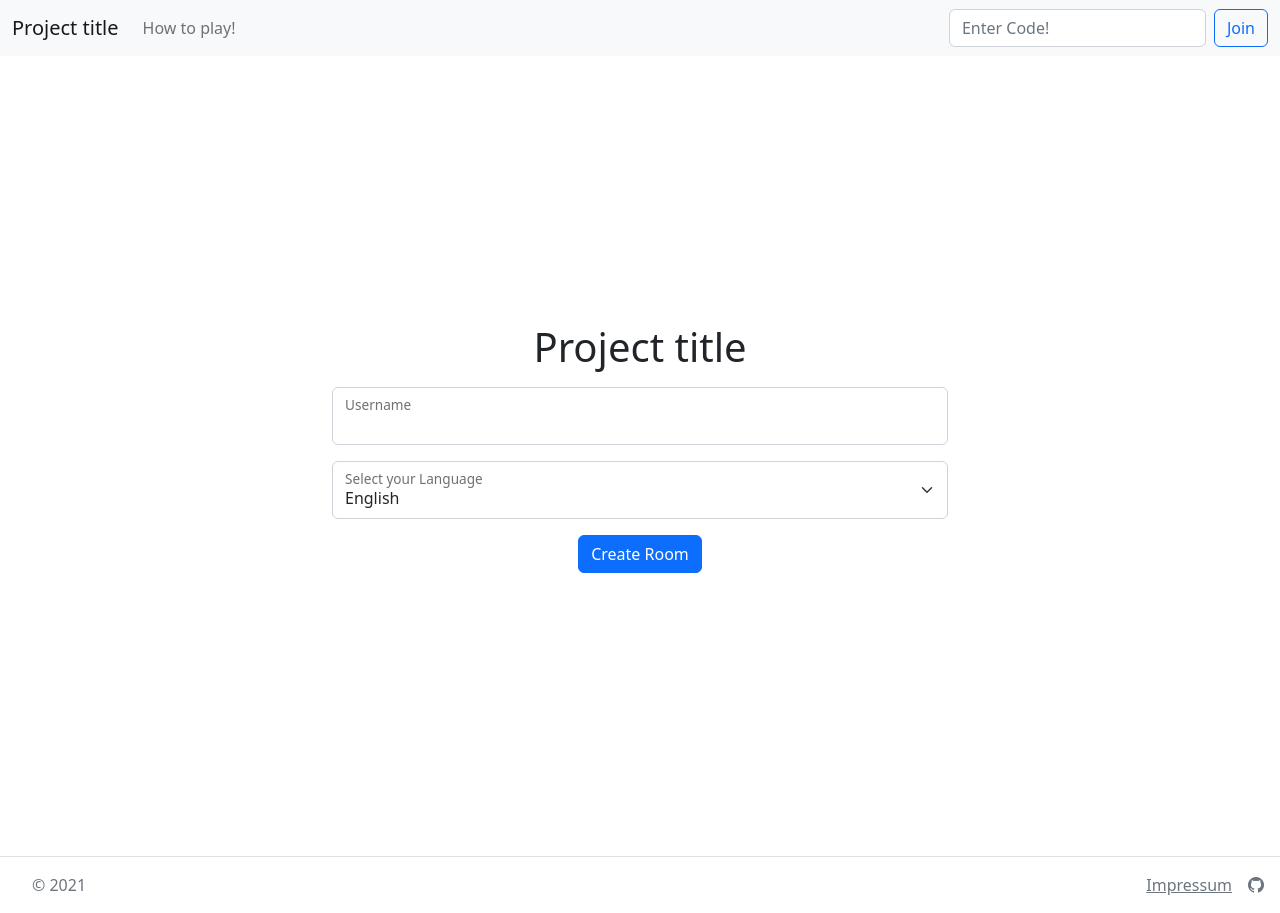
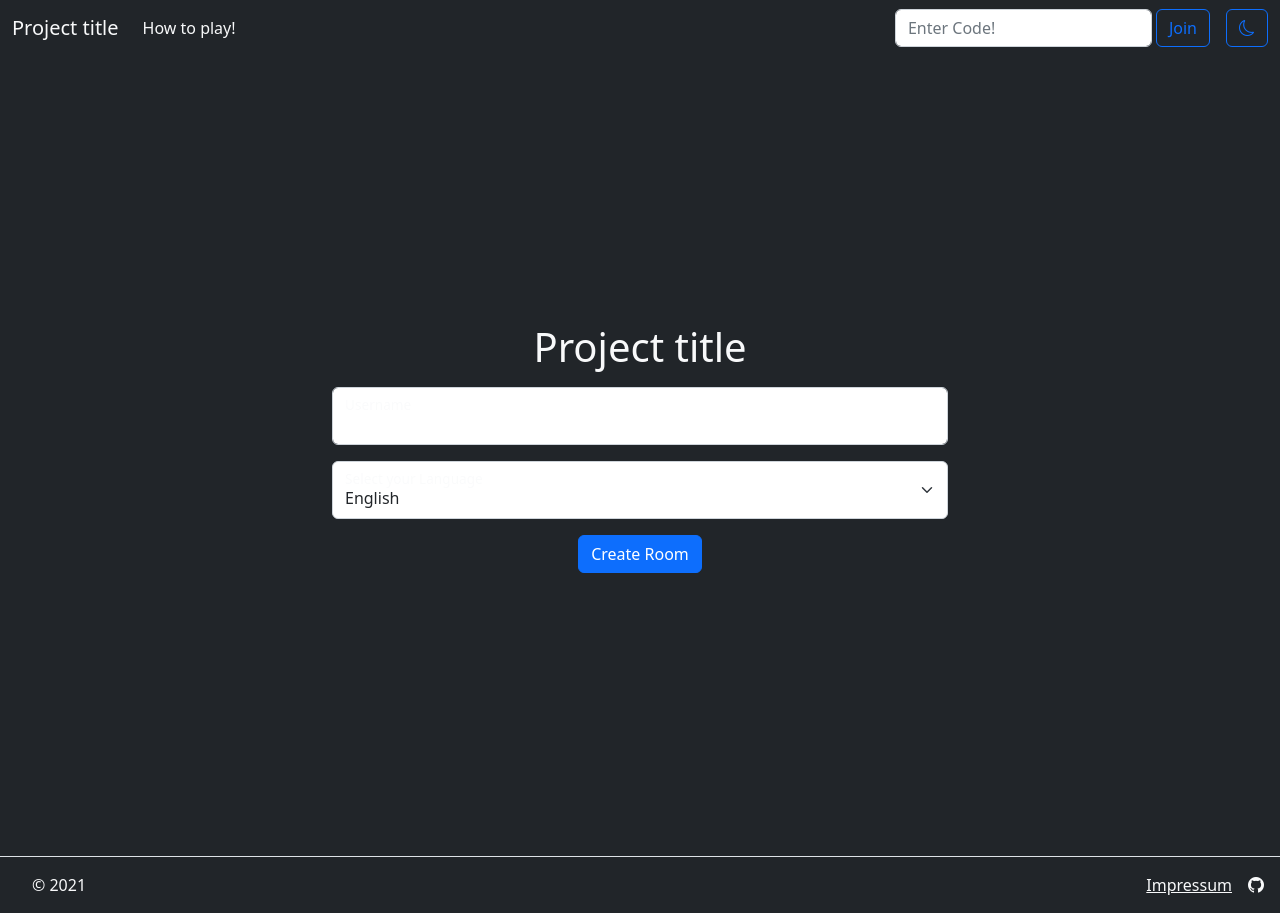
Before and after one commit to friesenjungs/kodenavne, a Flask app: page / in a window 1280 px wide. Run offline with Flask 2, Linux system fonts and the light colour scheme.

Commit message:
added dark mode

```diff
--- a/static/js/base.js
+++ b/static/js/base.js
@@ -2,3 +2,10 @@ function joinRoom(){
     let code = document.getElementById("idCodeInput").value;
     code ? window.open("/room/" + code, "_self") : console.log("no code entered");
 }
+
+function toggleTheme(){
+    console.log("Toggle");
+    document.getElementById("idBody").classList.toggle('bg-dark');
+    document.getElementById("idBody").classList.toggle('text-light');
+    document.getElementById("idTheme").classList.toggle('bi-sun')
+}
--- a/templates/base.html
+++ b/templates/base.html
@@ -14,10 +14,10 @@
         {% block script %}{% endblock %}
     </head>
 
-    <body>
-        <nav class="navbar navbar-expand-sm bg-light">
+    <body id="idBody" class="bg-dark text-light">
+        <nav id="idNavBar" class="navbar navbar-expand-sm">
             <div class="container-fluid">
-                <a class="navbar-brand">Project title</a>
+                <a class="navbar-brand" style="color:inherit">Project title</a>
                 <button class="navbar-toggler" type="button" data-bs-toggle="collapse"
                         data-bs-target="#navbarSupportedContent" aria-controls="navbarSupportedContent"
                         aria-expanded="false" aria-label="Toggle navigation">
@@ -26,12 +26,13 @@
                 <div class="collapse navbar-collapse" id="navbarSupportedContent">
                     <ul class="navbar-nav me-auto align-middle">
                         <li class="nav-item">
-                            <a class="nav-link" href="https://github.com/4KevR/webeng-project-dhbw/wiki/The-Game" target="_blank">How to play!</a>
+                            <a class="nav-link" href="https://github.com/4KevR/webeng-project-dhbw/wiki/The-Game" target="_blank" style="color:inherit">How to play!</a>
                         </li>
                     </ul>
                     <div class="d-flex">
-                        <input id="idCodeInput" class="form-control me-2" type="text" placeholder="Enter Code!">
-                        <button class="btn btn-outline-primary" onclick="joinRoom()">Join</button>
+                        <input id="idCodeInput" class="form-control me-1" type="text" placeholder="Enter Code!">
+                        <button class="btn btn-outline-primary me-3" onclick="joinRoom()">Join</button>
+                        <button class="btn btn-outline-primary" onclick="toggleTheme()"><i id="idTheme" class="bi bi-moon"></i></button>
                     </div>
                 </div>
             </div>
@@ -42,14 +43,14 @@
         </div>
         <footer class="d-flex flex-wrap justify-content-between align-items-center py-3 border-top">
             <div class="d-flex align-items-center">
-                <a class="me-3 ms-3 mb-md-0 text-muted">
+                <a class="me-3 ms-3 mb-md-0">
 
                 </a>
-                <span class="text-muted">© 2021</span>
+                <span class="">© 2021</span>
             </div>
             <ul class="nav col-md-4 justify-content-end list-unstyled d-flex me-3">
-                <a class="me-3 text-muted" href="/impressum">Impressum</a>
-                <li><a class="text-muted" href="https://github.com/4KevR/webeng-project-dhbw"><i class="bi bi-github"></i></a></li>
+                <a class="me-3" href="/impressum" style="color:inherit">Impressum</a>
+                <li><a class="" href="https://github.com/4KevR/webeng-project-dhbw" style="color:inherit"><i class="bi bi-github"></i></a></li>
             </ul>
         </footer>
         <script src="https://code.jquery.com/jquery-3.6.0.js"
```
